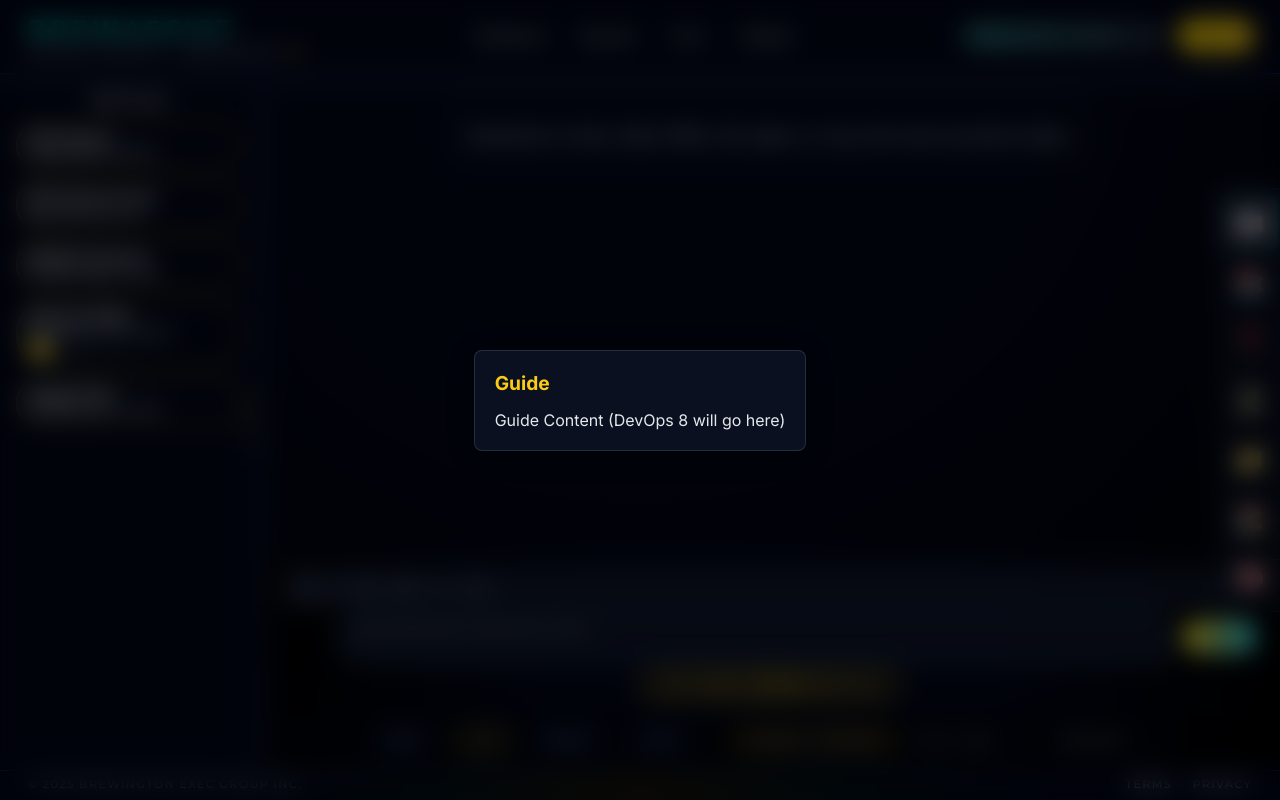
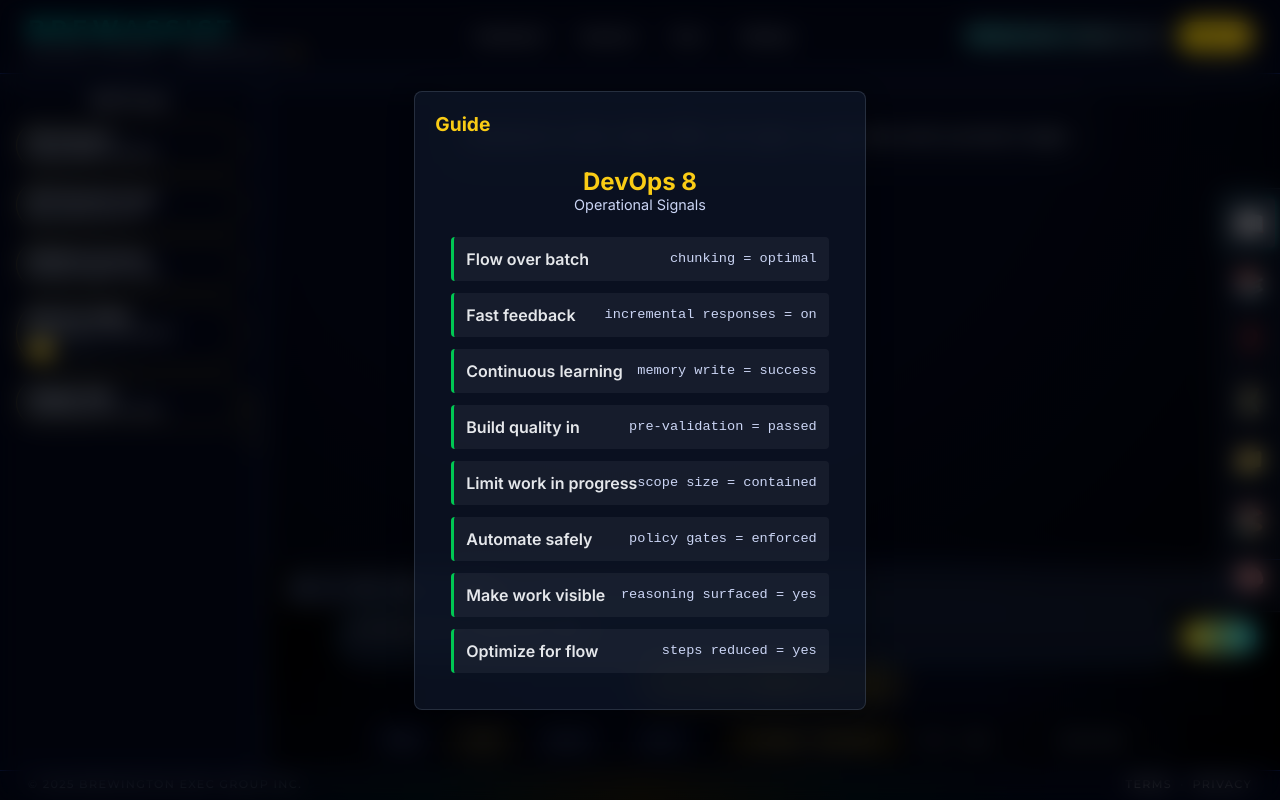
Before and after one commit to Rabrewing/brewassist, a Next.js app: page / in a window 1280 px wide. Both pictures are taken after a click on the button "Guide". Built offline with nearby package versions, Linux system fonts and the light colour scheme.

Commit message:
S4.11A: add DevOps 8 signal overlay (read-only)

```diff
--- /dev/null
+++ b/components/right-rail/DevOps8Panel.tsx
@@ -0,0 +1,34 @@
+import React from 'react';
+
+// Mock data for now, will be replaced with live data from lib/devops8.ts
+const devOps8Signals = [
+  { principle: 'Flow over batch', signal: 'chunking = optimal', status: 'ok' },
+  { principle: 'Fast feedback', signal: 'incremental responses = on', status: 'ok' },
+  { principle: 'Continuous learning', signal: 'memory write = success', status: 'ok' },
+  { principle: 'Build quality in', signal: 'pre-validation = passed', status: 'ok' },
+  { principle: 'Limit work in progress', signal: 'scope size = contained', status: 'ok' },
+  { principle: 'Automate safely', signal: 'policy gates = enforced', status: 'ok' },
+  { principle: 'Make work visible', signal: 'reasoning surfaced = yes', status: 'ok' },
+  { principle: 'Optimize for flow', signal: 'steps reduced = yes', status: 'ok' },
+];
+
+const DevOps8Panel: React.FC = () => {
+  return (
+    <div className="devops8-panel">
+      <div className="devops8-header">
+        <h2>DevOps 8</h2>
+        <p>Operational Signals</p>
+      </div>
+      <div className="devops8-signals">
+        {devOps8Signals.map(item => (
+          <div key={item.principle} className={`devops8-signal-row status-${item.status}`}>
+            <span className="devops8-principle">{item.principle}</span>
+            <span className="devops8-signal">{item.signal}</span>
+          </div>
+        ))}
+      </div>
+    </div>
+  );
+};
+
+export default DevOps8Panel;
--- a/components/right-rail/GlassTabRail.tsx
+++ b/components/right-rail/GlassTabRail.tsx
@@ -1,6 +1,7 @@
 import React, { useState } from 'react';
 import { TabDefinition, customerTabs, adminTabs } from './tabs';
 import GlassOverlayPanel from './GlassOverlayPanel';
+import DevOps8Panel from './DevOps8Panel'; // Import DevOps8Panel
 
 interface GlassTabRailProps {
   isAdmin: boolean;
@@ -22,7 +23,7 @@ const GlassTabRail: React.FC<GlassTabRailProps> = ({ isAdmin }) => {
   const ActiveTabContent = () => {
     switch (activeTabId) {
       case 'guide':
-        return <div>Guide Content (DevOps 8 will go here)</div>;
+        return <DevOps8Panel />;
       case 'docs':
         return <div>Docs Content</div>;
       case 'help':
--- a/styles/cockpit-base.css
+++ b/styles/cockpit-base.css
@@ -314,3 +314,64 @@ a {
   color: #020617;
   font-weight: bold;
 }
+
+/* DevOps 8 Panel */
+.devops8-panel {
+  padding: 1rem;
+}
+
+.devops8-header {
+  margin-bottom: 1.5rem;
+  text-align: center;
+}
+
+.devops8-header h2 {
+  font-size: 1.5rem;
+  color: var(--brew-gold-soft);
+  margin: 0;
+}
+
+.devops8-header p {
+  font-size: 0.9rem;
+  color: var(--brew-text-soft);
+  margin: 0;
+}
+
+.devops8-signals {
+  display: flex;
+  flex-direction: column;
+  gap: 0.75rem;
+}
+
+.devops8-signal-row {
+  display: flex;
+  justify-content: space-between;
+  align-items: center;
+  padding: 0.75rem;
+  border-radius: 4px;
+  background-color: rgba(255, 255, 255, 0.05);
+  border-left: 3px solid transparent;
+}
+
+.devops8-signal-row.status-ok {
+  border-left-color: #00c853; /* Green for OK */
+}
+
+.devops8-signal-row.status-warn {
+  border-left-color: #ffb300; /* Amber for warning */
+}
+
+.devops8-signal-row.status-error {
+  border-left-color: #ff5252; /* Red for error */
+}
+
+.devops8-principle {
+  font-weight: 600;
+  color: var(--brew-text-main);
+}
+
+.devops8-signal {
+  font-family: monospace;
+  font-size: 0.85rem;
+  color: var(--brew-text-soft);
+}
```
